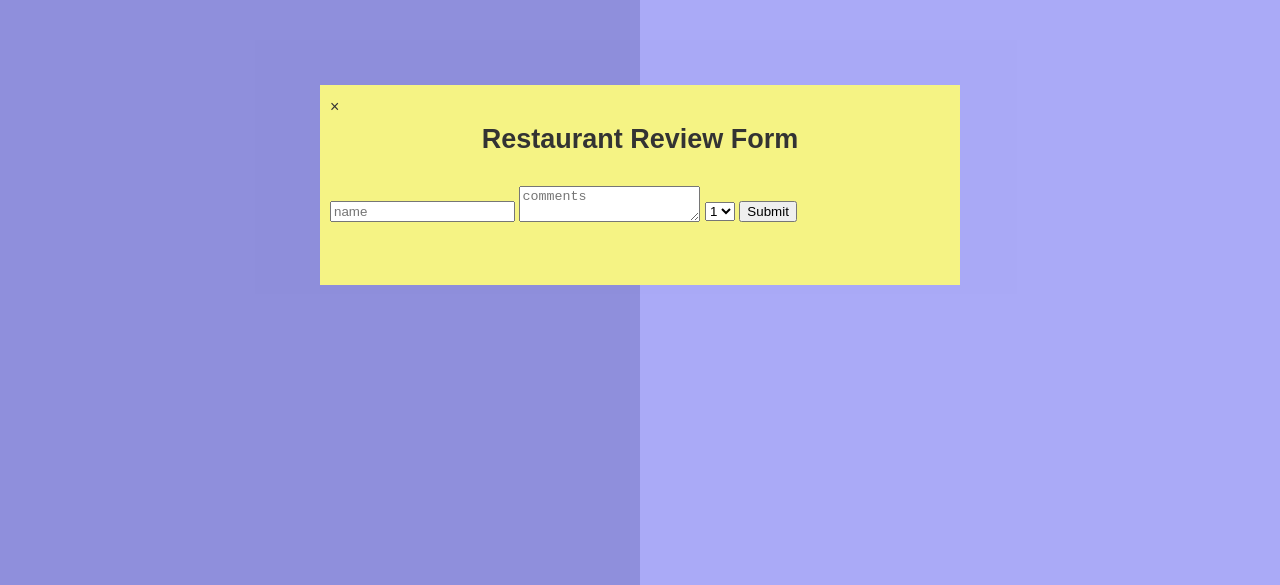
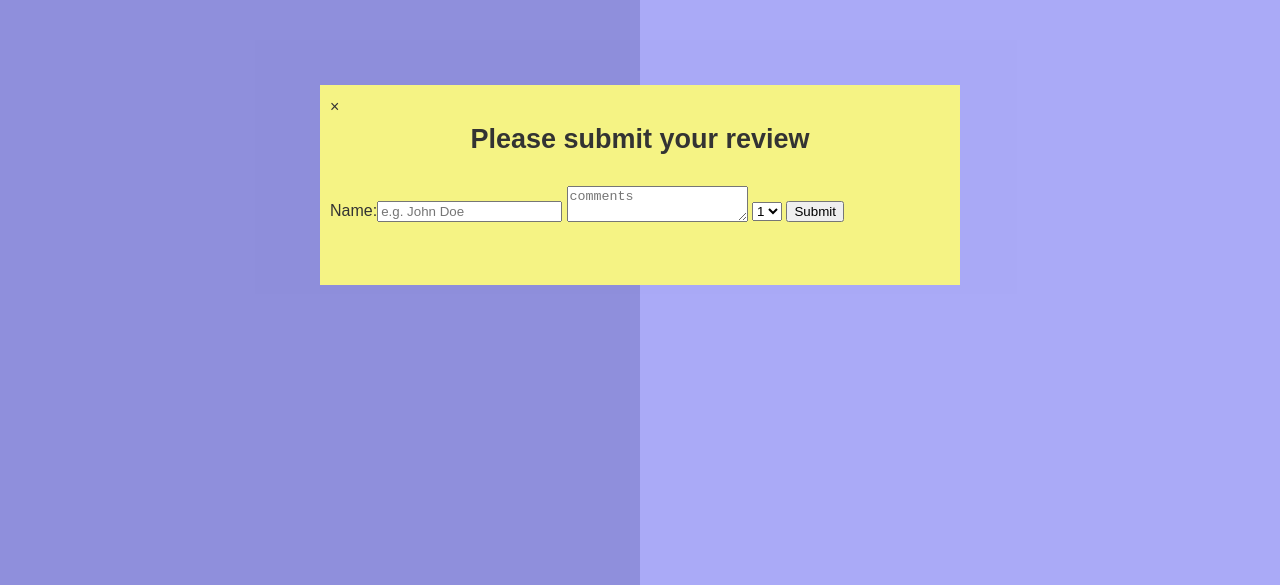
Before and after one commit to heggy231/mws-stage-3, a website: page client/restaurant.html in a window 1280 px wide. Shown: the part 215-800 px from the top of the page. Drawn offline with nearby package versions, Linux system fonts and the light colour scheme.

Commit message:
added label value for="name" screen reader

```diff
--- a/client/css/styles.css
+++ b/client/css/styles.css
@@ -508,7 +508,7 @@ https://www.w3schools.com/howto/howto_css_modals.asp
   text-align: left;
 }
 
-#restaurant-formHeading {
+#restaurant-reviewFormHeading {
   /* browser font-size 16px > 16 * .625 (we set this on html earlier: html {font-size: 62.5%;} 10px */
   /* 1.6 rem * 10px = 16px */
   font-size: 2.7rem; /*body has 1.6rem*/
--- a/client/restaurant.html
+++ b/client/restaurant.html
@@ -65,18 +65,18 @@
         <!-- Add the review form to restaurant detail page -->
         <!-- Rating choose black triangle https://stackoverflow.com/questions/6041209/html-character-codes-for-this-or-this -->
         <span class="close">&times;</span>
-        <h1 id="restaurant-formHeading">Restaurant Review Form</h1>
+        <h1 id="restaurant-reviewFormHeading">Please submit your review</h1>
         <form method="POST" id="reviews-form" onsubmit="return addReview();">
-            <input name="name" type="text" placeholder="name" id="name" >
-            <textarea name="review" id="comments" placeholder="comments"></textarea>
-            <select name="review_rating" id="rating">1
+          <label for="name">Name:</label><input type="text" name="name" id="name" placeholder="e.g. John Doe">
+          <textarea name="review" id="comments" placeholder="comments"></textarea>
+          <select name="review_rating" id="rating">1
             <option value="1">1</option>
             <option value="2">2</option>
             <option value="3">3</option>
             <option value="4">4</option>
             <option value="5">5</option>
           </select>
-            <button type="submit">Submit</button>
+          <button type="submit">Submit</button>
         </form>
       </div>
     </div> <!-- close modal-wrapper -->
```
